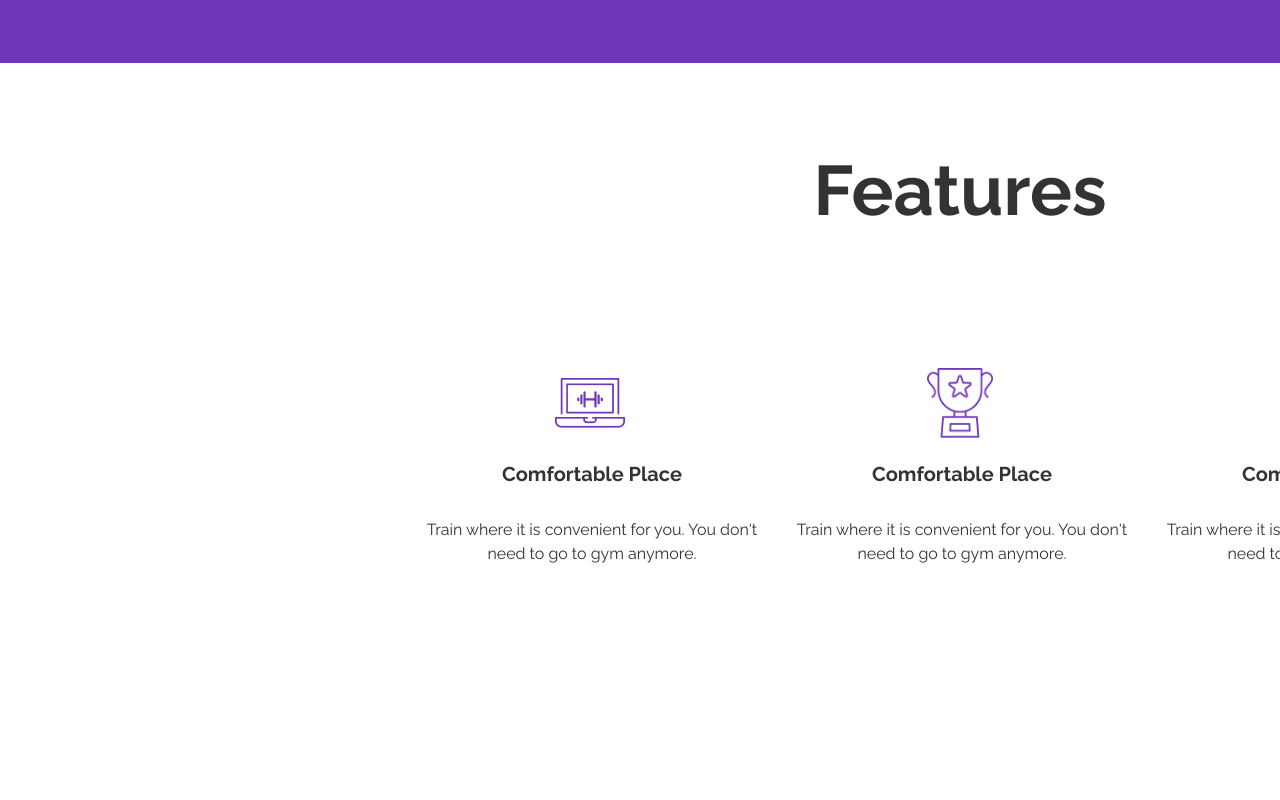
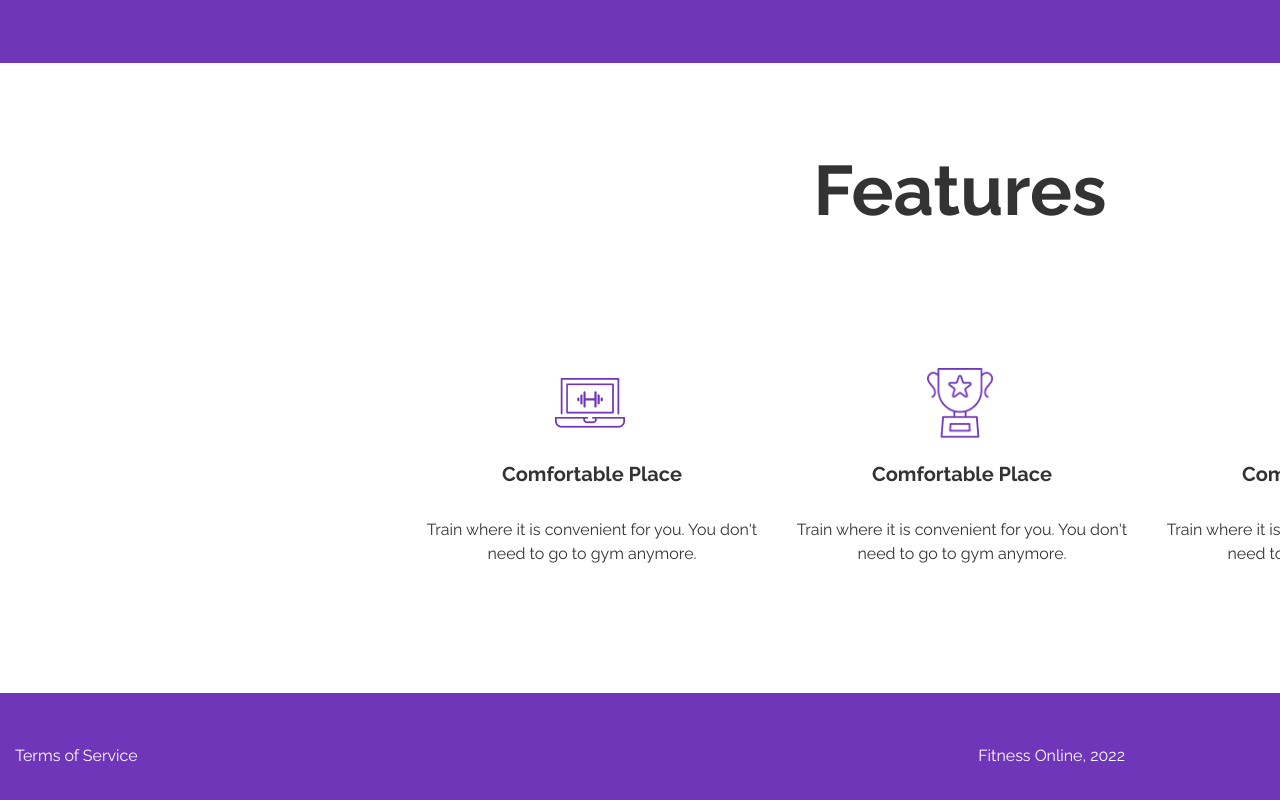
Before and after one commit to Albertojs89/exam2_Alberto, a website built with Vite: page src/index.html in a window 1280 px wide. Shown: the part 1846-2646 px from the top of the page. Before the commit the page ends 2539 px from the top, so only its background shows below. Built offline with nearby package versions, Linux system fonts and the light colour scheme.

Commit message:
commitFinal

```diff
--- a/src/index.html
+++ b/src/index.html
@@ -189,7 +189,10 @@
     <!-- footer -->
 
     <footer>
-
+      <div class="d-flex justify-content-between text-center">
+        <p>Terms of Service</p>
+        <p>Fitness Online, 2022</p>
+      </div>
     </footer>
 
     <script
--- a/src/styles/custom.scss
+++ b/src/styles/custom.scss
@@ -300,3 +300,30 @@ body{
 
 
 //Footer
+
+footer{
+  background-color: $primary;
+  width: 1920px;
+  height: 125px;
+  padding-top: 50px;
+  padding-bottom: 50px;
+  gap: 10px;
+
+  div{
+    text-align: center;
+    width: 1140px;
+    height: 25px;
+    padding-right: 15px;
+    padding-left: 15px;
+    gap: 50px;
+
+    p{
+      text-align: center;
+      height: 25px;
+      font-weight: 400;
+      font-size: 16px;
+      line-height: 25px;
+
+    }
+  }
+}
```
